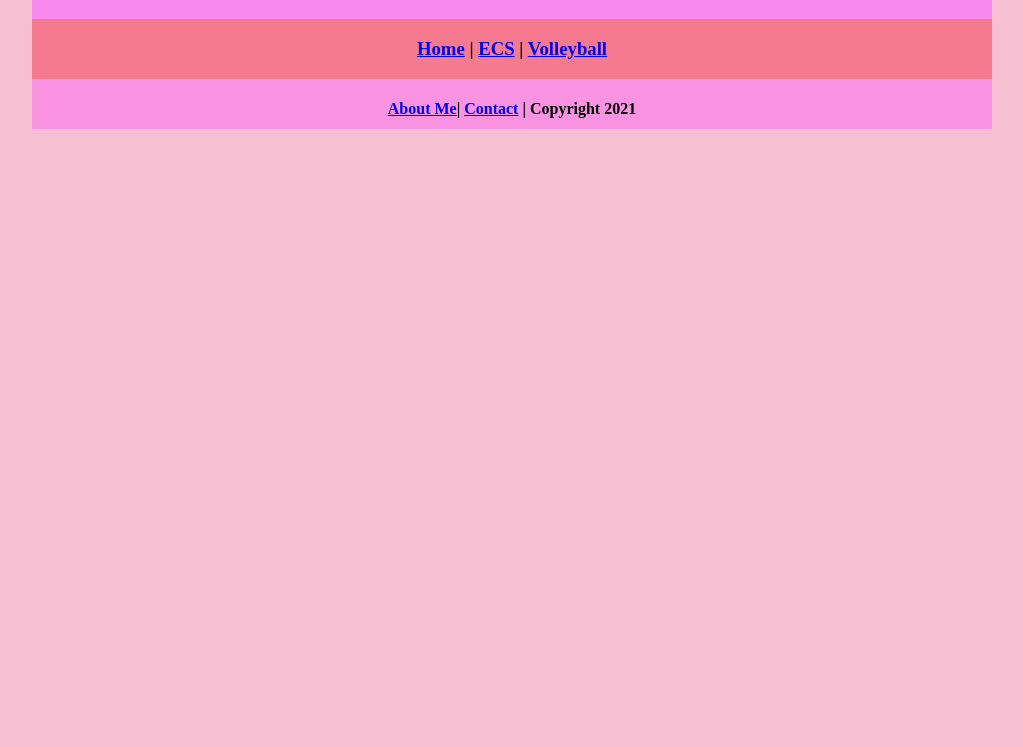
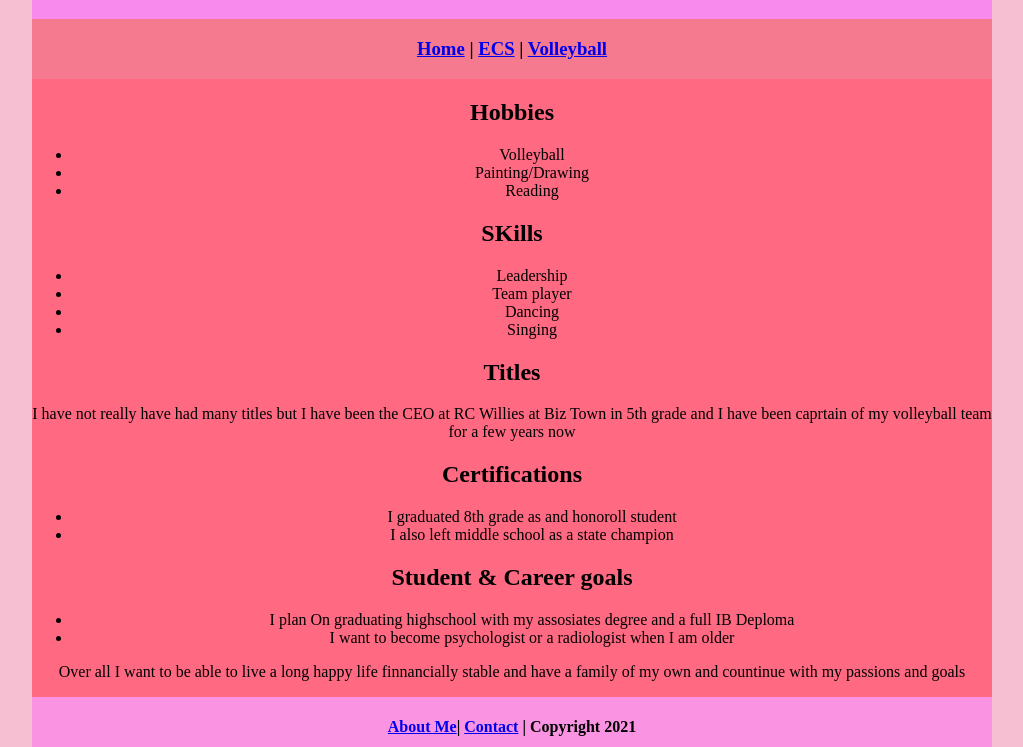
Before and after one commit to Naomi1331/Naomi1331, a plain HTML site: page aboutme.html in a window 1280 px wide. Shown: the part 61-808 px from the top of the page, without its empty margins (128-1151 px from the left). Drawn offline with Linux system fonts and the light colour scheme.

Commit message:
Update aboutme.html

```diff
--- a/aboutme.html
+++ b/aboutme.html
@@ -15,7 +15,32 @@
             <h3> <a href="index.html">Home</a> | <a href="ecs/index.html">ECS</a> | <a href="volleyball/index.html">Volleyball</a></h3>
          </div>
          <div class="content">
-
+            <h2>Hobbies</h2>
+            <ul>
+               <li>Volleyball</li>
+               <li>Painting/Drawing</li>
+               <li>Reading</li>
+            </ul>
+            <h2>SKills</h2>
+            <ul>
+               <li>Leadership</li>
+               <li>Team player</li>
+               <li>Dancing</li>
+               <li>Singing</li>
+            </ul>
+            <h2>Titles</h2>
+            <p>I have not really have had many titles but I have been the CEO at RC Willies at Biz Town in 5th grade and I have been caprtain of my volleyball team for a few years now</p>
+            <h2>Certifications</h2>
+            <ul>
+               <li> I graduated 8th grade as and honoroll student</li>
+               <li> I also left middle school as a state champion</li>
+            </ul>
+            <h2>Student &amp; Career goals</h2>
+            <ul>
+               <li> I plan On graduating highschool with my assosiates degree and a full IB Deploma</li>
+               <li>I want to become psychologist or a radiologist when I am older</li>
+            </ul>
+            <p> Over all I want to be able to live a long happy life finnancially stable and have a family of my own and countinue with my passions and goals</p>
          </div>
          <div class="footer">
             <h4><a href="aboutme.html">About Me</a>| <a href="mailto:9620648@graniteschool.org">Contact</a> | Copyright 2021</h4>
```
